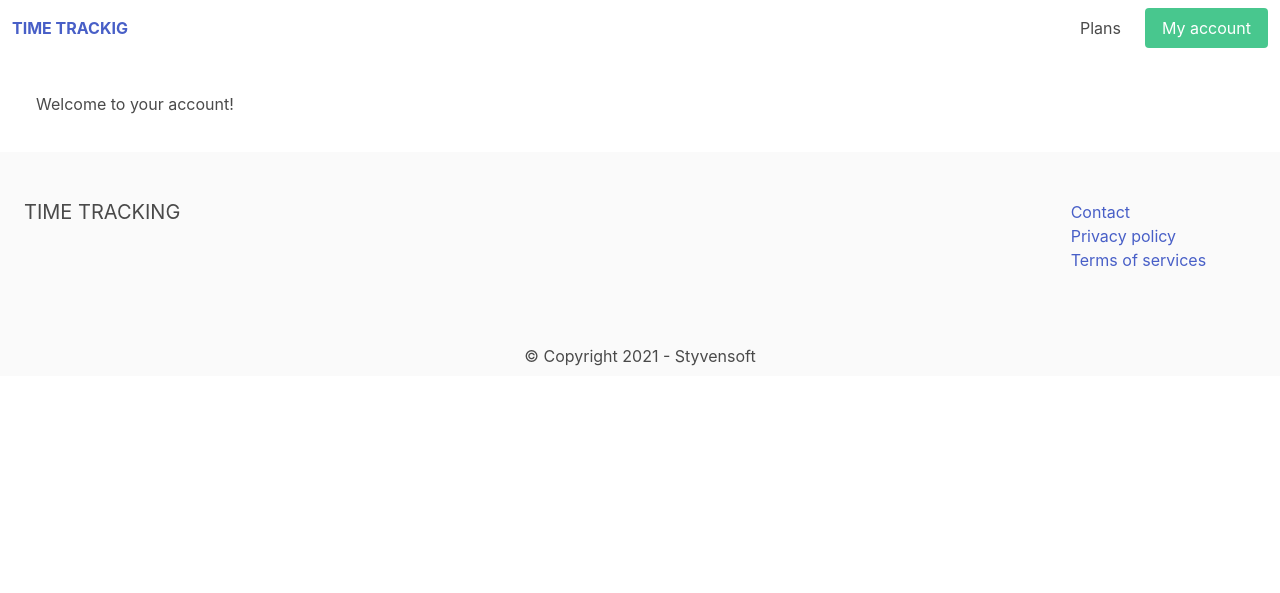
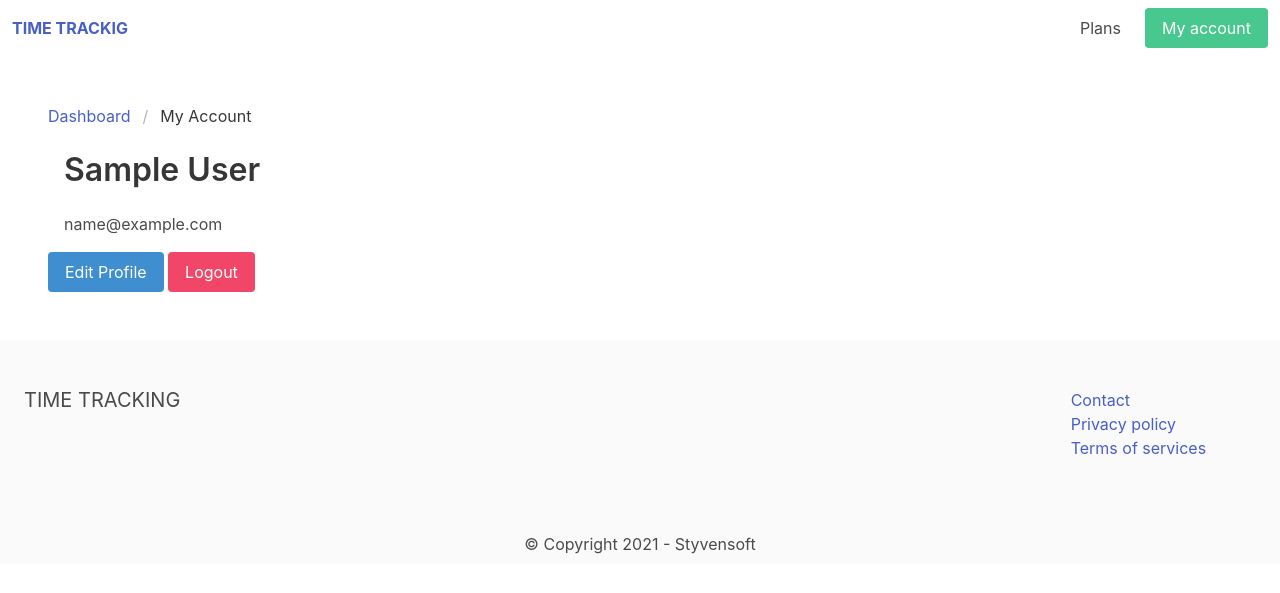
Before and after one commit to StyvenSoft/time-tracking, a Django app: page /myaccount/ in a window 1280 px wide. Shown: the top 593 px of the page. Run offline with Django 3.2, Linux system fonts and the light colour scheme; the visitor is signed in with stand-in values (Sample User, id 1); parts of the project's set-up code (start-up, migrations or seed data) failed here and were passed over.

Commit message:
Created a simple page my account

```diff
--- a/apps/userprofile/templates/userprofile/myaccount.html
+++ b/apps/userprofile/templates/userprofile/myaccount.html
@@ -3,7 +3,31 @@
 {% block title %} Log In | {% endblock %}
 
 {% block content %}
-    <div class="columns">
-        Welcome to your account!
+<nav class="breadcrumb" aria-label="breadcrumbs">
+    <ul>
+        <li><a href="#">Dashboard</a></li>
+        <li class="is-active"><a href="{% url 'myaccount' %}" aria-current="page">My Account</a></li>
+    </ul>
+</nav>
+
+<div class="columns">
+    <div class="column is-6">
+        <div class="media mb-4">
+            <div class="media-left">
+
+            </div>
+            <div class="media-content">
+                <p class="title is-3">
+                    {% firstof user.get_full_name user.username %}
+                </p>
+                <p class="subtile is-6">
+                    {{ user.email }}
+                </p>
+            </div>
+        </div>
+
+        <a href="#" class="button is-info">Edit Profile</a>
+        <a href="#" class="button is-danger">Logout</a>
     </div>
+</div>
 {% endblock %}
```
